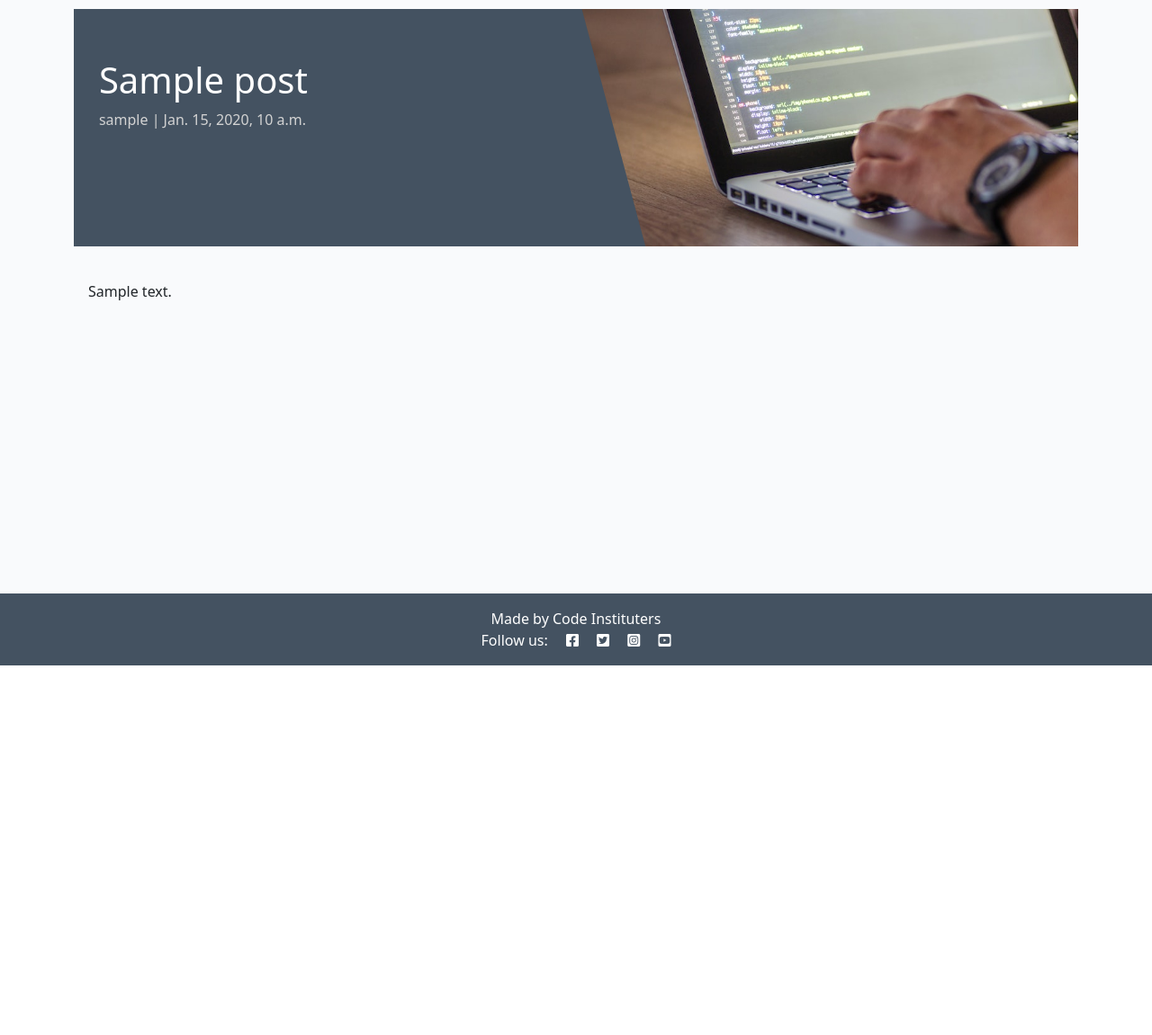
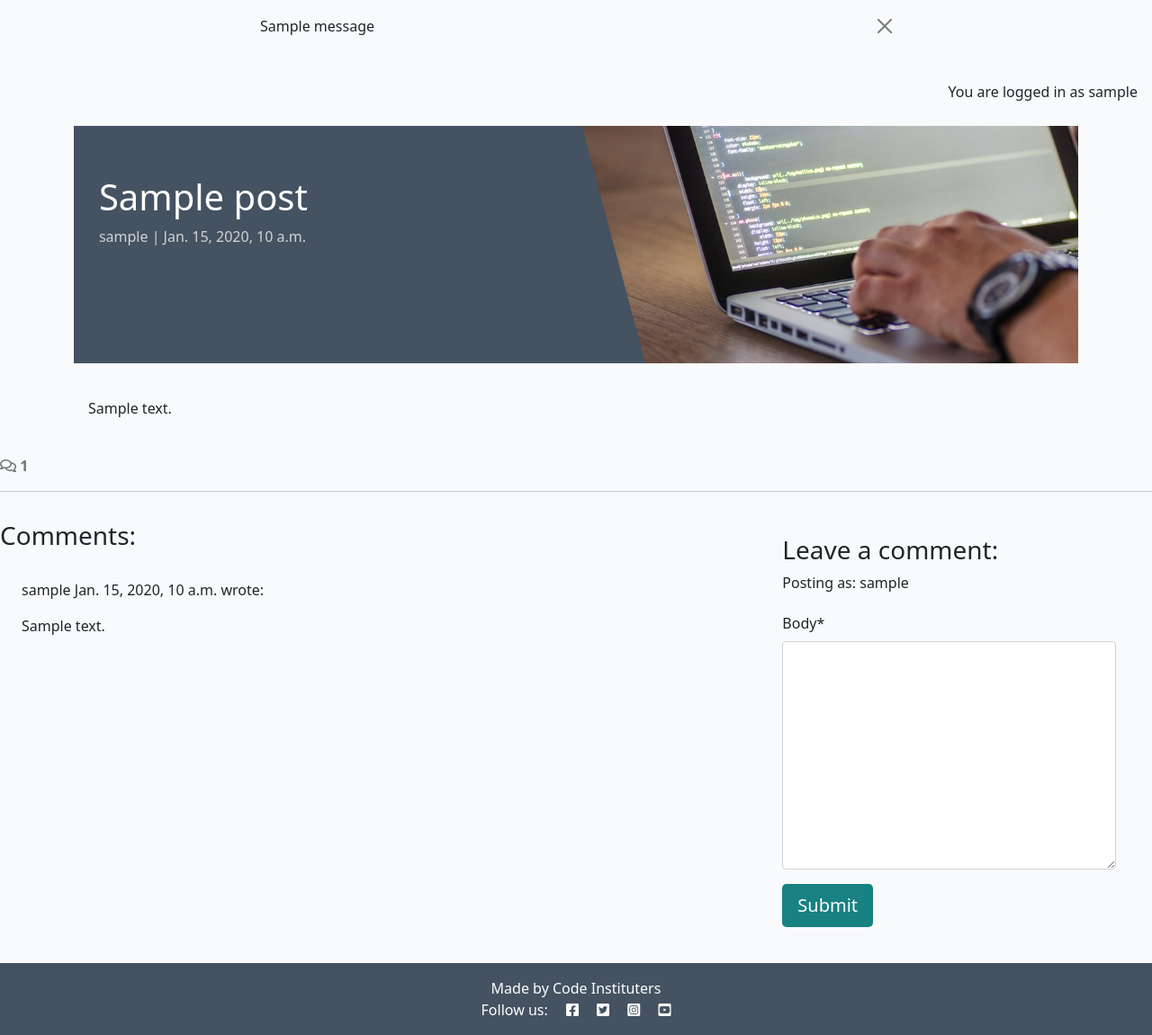
Before and after one commit to Ruon90/django-blog, a Django app: a page that uses templates/base.html in a window 1280 px wide. Shown: the part 60-1211 px from the top of the page at 90% size. Before the commit the page ends 800 px from the top, so only its background shows below. Run offline with Django 4.2, Linux system fonts and the light colour scheme; a user stored in the database is signed in; tables that the repository leaves empty hold one stand-in row (values such as "Sample post"); one stand-in notice (Sample message) is shown; some libraries are stand-ins or nearby versions.

Commit message:
add user comment functionality

```diff
--- /dev/null
+++ b/blog/forms.py
@@ -0,0 +1,8 @@
+from .models import Comment
+from django import forms
+
+
+class CommentForm(forms.ModelForm):
+    class Meta:
+        model = Comment
+        fields = ('body',)
--- a/blog/templates/blog/post_detail.html
+++ b/blog/templates/blog/post_detail.html
@@ -1,6 +1,6 @@
 {% extends 'base.html' %} {% block content %}
 {% load static %}
-
+{% load crispy_forms_tags %}
 <div class="masthead">
     <div class="container">
         <div class="row g-0">
@@ -30,5 +30,65 @@
         </div>
     </div>
 </div>
+ <!-- Displaying count of comments -->
+  <div class="row">
+    <div class="col-12">
+      <strong class="text-secondary">
+        <i class="far fa-comments"></i> {{ comment_count }}
+      </strong>
+    </div>
+    <div class="col-12">
+      <hr>
+    </div>
 
+  <!-- Displaying Comments -->
+  <div class="row">
+    <div class="col-md-8 card mb-4  mt-3 ">
+      <h3>Comments:</h3>
+      <div class="card-body">
+        <!-- We want a for loop inside the empty control tags
+          to iterate through each comment in comments -->
+    {% for comment in comments %}
+        <div class="p-2 comments
+          {% if not comment.approved and comment.author == user %}
+          faded{% elif not comment.approved %} d-none{% endif %}">
+          <p class="font-weight-bold">
+            {{ comment.author }}
+            <span class="font-weight-normal">
+              {{ comment.created_on }}
+            </span> wrote:
+          </p>
+          <div id="comment{{ comment.id }}">
+            {{ comment.body | linebreaks }}
+          </div>
+          {% if not comment.approved and comment.author == user %}
+          <p class="approval">
+            This comment is awaiting approval
+          </p>
+          {% endif %}
+        </div>
+        <!-- Our for loop ends here -->
+        {% endfor %}
+      </div>
+    </div>
+        <!-- Creating New Comments -->
+    <div class="col-md-4 card mb-4 mt-3">
+      <div class="card-body">
+        {% if user.is_authenticated %}
+        <h3>Leave a comment:</h3>
+        <p>Posting as: {{ user.username }}</p>
+        <form id="commentForm" method="post"
+          style="margin-top: 1.3em;">
+          {{ comment_form | crispy }}
+          {% csrf_token %}
+          <button id="submitButton" type="submit"
+            class="btn btn-signup btn-lg">Submit</button>
+        </form>
+        {% else %}
+        <p>Log in to leave a comment</p>
+        {% endif %}
+      </div>
+    </div>
+  </div>
+</div>
 {% endblock content %}
--- a/blog/views.py
+++ b/blog/views.py
@@ -1,6 +1,8 @@
 from django.shortcuts import render, get_object_or_404
 from django.views import generic
+from django.contrib import messages
 from .models import Post
+from .forms import CommentForm
 # Create your views here.
 class PostList(generic.ListView):
     queryset = Post.objects.all().filter(status=1).order_by("-created_on")
@@ -23,11 +25,28 @@ def post_detail(request, slug):
 
     queryset = Post.objects.filter(status=1)
     post = get_object_or_404(queryset, slug=slug)
-
+    comments = post.comments.all().order_by("-created_on")
+    comment_count = post.comments.filter(approved=True).count()
+    comment_form = CommentForm()
+    if request.method == "POST":
+        comment_form = CommentForm(data=request.POST)
+    if comment_form.is_valid():
+        comment = comment_form.save(commit=False)
+        comment.author = request.user
+        comment.post = post
+        comment.save()
+        messages.add_message(
+        request, messages.SUCCESS,
+        'Comment submitted and awaiting approval'
+    )
     return render(
         request,
         "blog/post_detail.html",
-        {"post": post},
+        {"post": post,
+        "comments": comments,
+        "comment_count": comment_count,
+        "comment_form": comment_form,
+        }
     )
 def event_detail(request, event_id):
 
--- a/codestar/settings.py
+++ b/codestar/settings.py
@@ -45,6 +45,8 @@ INSTALLED_APPS = [
     'allauth',
     'allauth.account',
     'allauth.socialaccount',
+    'crispy_forms',
+    'crispy_bootstrap5',
     'django_summernote',
     'blog',
     'about',
@@ -52,6 +54,9 @@ INSTALLED_APPS = [
 SITE_ID = 1
 LOGIN_REDIRECT_URL = '/'
 LOGOUT_REDIRECT_URL = '/'
+
+CRISPY_ALLOWED_TEMPLATE_PACKS = "bootstrap5"
+CRISPY_TEMPLATE_PACK = "bootstrap5"
 
 MIDDLEWARE = [
     'django.middleware.security.SecurityMiddleware',
--- a/requirements.txt
+++ b/requirements.txt
@@ -3,11 +3,13 @@ bleach==6.3.0
 certifi==2025.11.12
 cffi==2.0.0
 charset-normalizer==3.4.4
+crispy-bootstrap5==0.7
 cryptography==46.0.3
 defusedxml==0.7.1
 dj-database-url==0.5.0
 Django==4.2.26
 django-allauth==0.57.2
+django-crispy-forms==2.5
 django-summernote==0.8.20.0
 gunicorn==20.1.0
 idna==3.11
--- a/templates/base.html
+++ b/templates/base.html
@@ -93,8 +93,27 @@
                 </div>
             </div>
         </nav>
-
+        <!-- displaying Django messages -->
+<div class="container">
+  <div class="row">
+    <div class="col-md-8 offset-md-2">
+      {% for message in messages %}
+      <div class="alert {{ message.tags }} alert-dismissible
+        fade show" id="msg" role="alert">
+        {{ message | safe }}
+        <button type="button" class="btn-close"
+          data-bs-dismiss="alert" aria-label="Close"></button>
+      </div>
+      {% endfor %}
+    </div>
+  </div>
+</div>
         <main class="flex-shrink-0 main-bg">
+            {% if user.is_authenticated %}
+            <p class="text-end m-3">You are logged in as {{ user }}</p>
+            {% else %}
+            <p class="text-end m-3">You are not logged in</p>
+            {% endif %}
             {% block content %}
             <!-- Content Goes here -->
             {% endblock content %}
```
Also changed, not shown: templates/account/signup.html (+26 -11 lines).
